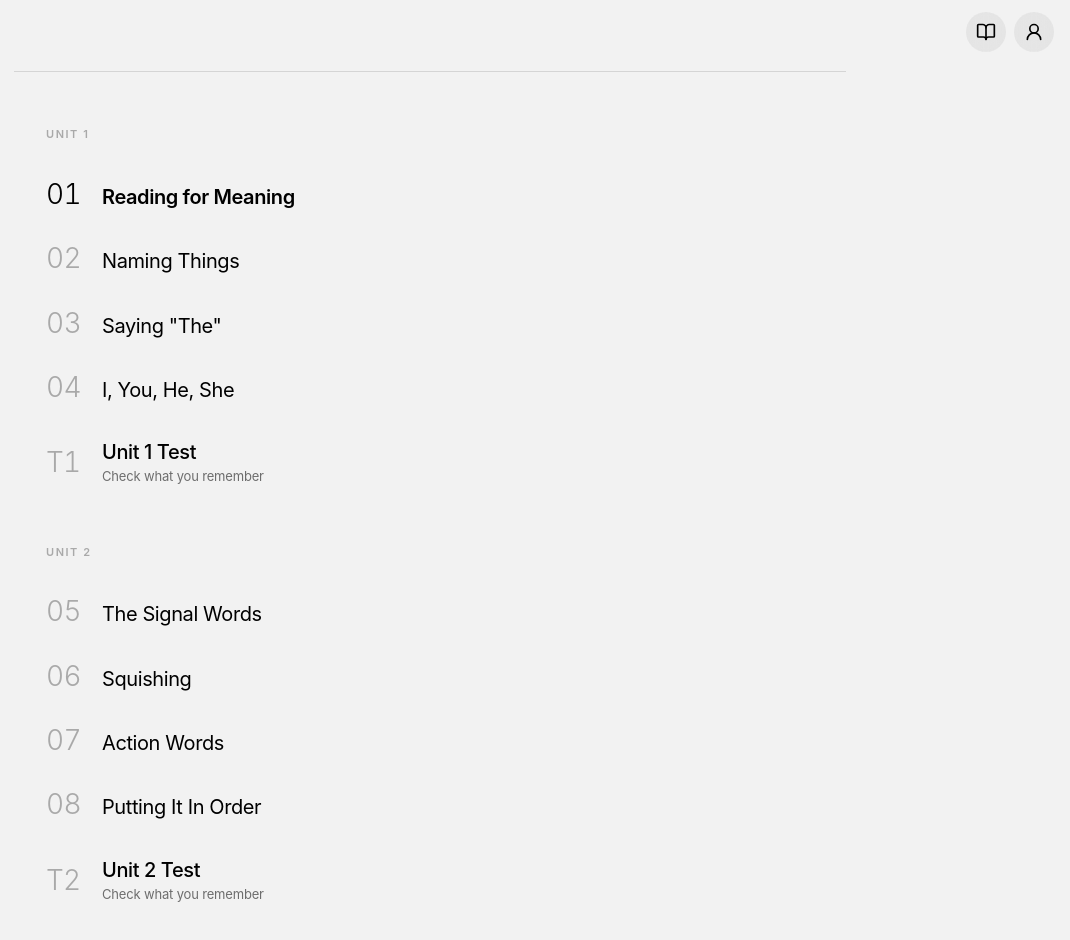
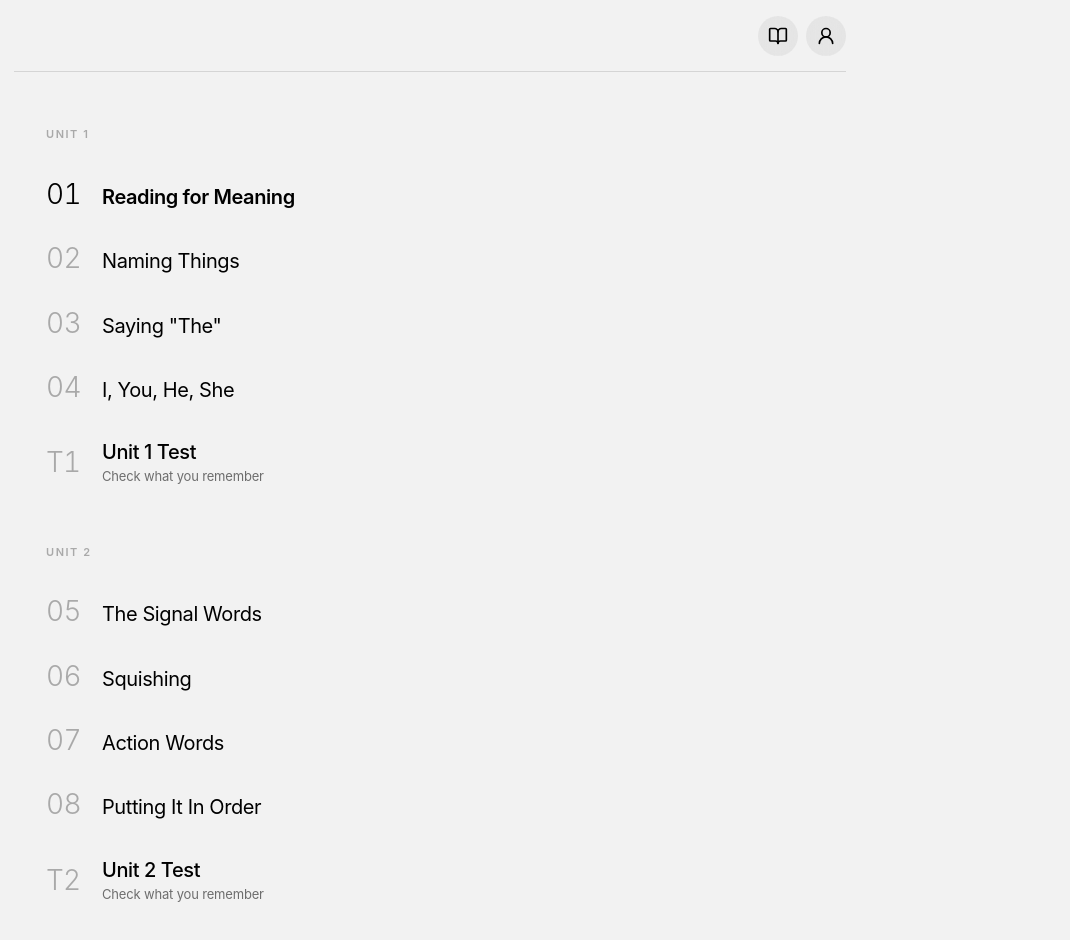
Before and after one commit to MoYusuf1/LeetGrammar, a React (Vite) app: page /#/learn in a window 1280 px wide. Shown: the top 940 px of the page, without its empty margins (210-1280 px from the left). Built offline with nearby package versions, Linux system fonts and the light colour scheme; no server answers.

Commit message:
Add styles for syllabus and roadmap sections

```diff
--- a/src/index.css
+++ b/src/index.css
@@ -483,3 +483,19 @@
   .lesson-container { --column: 46rem; }
   .lesson-container .lesson-article { padding: 1rem 0 2rem; }
 }
+
+/* Syllabus: a reading page, not another course shell. */
+.syllabus-article { font-family: var(--font-ui); }
+.syllabus-section { margin-top: 4rem; padding-top: 3rem; border-top: .5px solid var(--separator); }
+.syllabus-section > h2,
+.syllabus-section > div > h2 { font-size: 1.5rem; line-height: 1.25; font-weight: 700; letter-spacing: -.02em; }
+.roadmap-dot { color: var(--label-3); }
+@media (min-width: 768px) {
+  .learn-actions { right: max(1.25rem, calc((100vw - 54rem) / 2 + 2rem)); top: 1rem; }
+  .learn-large-toolbar { padding-right: 7rem; }
+  .syllabus-section { margin-top: 5rem; padding-top: 4rem; }
+}
+@media (min-width: 1024px) {
+  .learn-actions { right: max(1.25rem, calc((100vw - 58rem) / 2 + 3rem)); }
+  .learn-large-toolbar { padding-right: 7rem; }
+}
```
